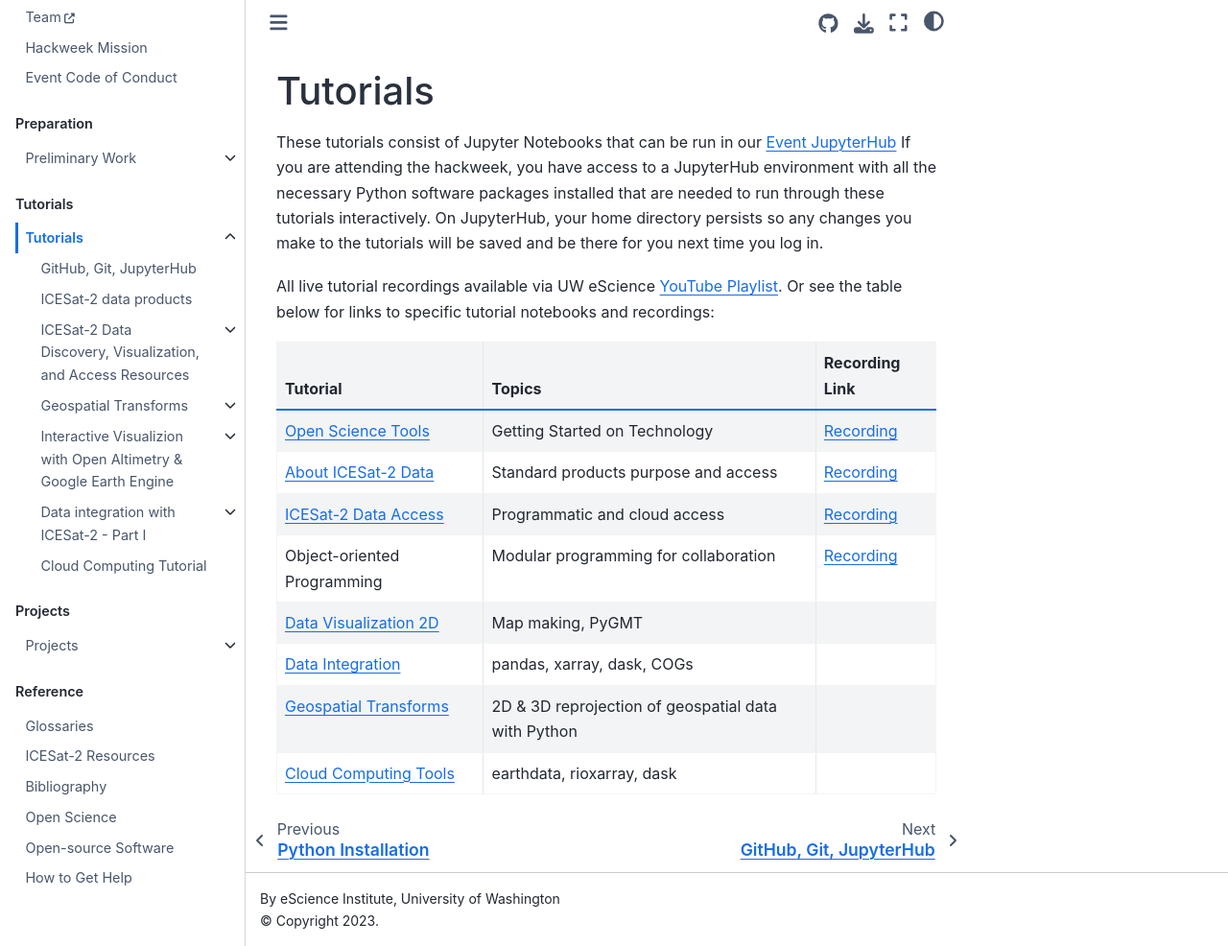
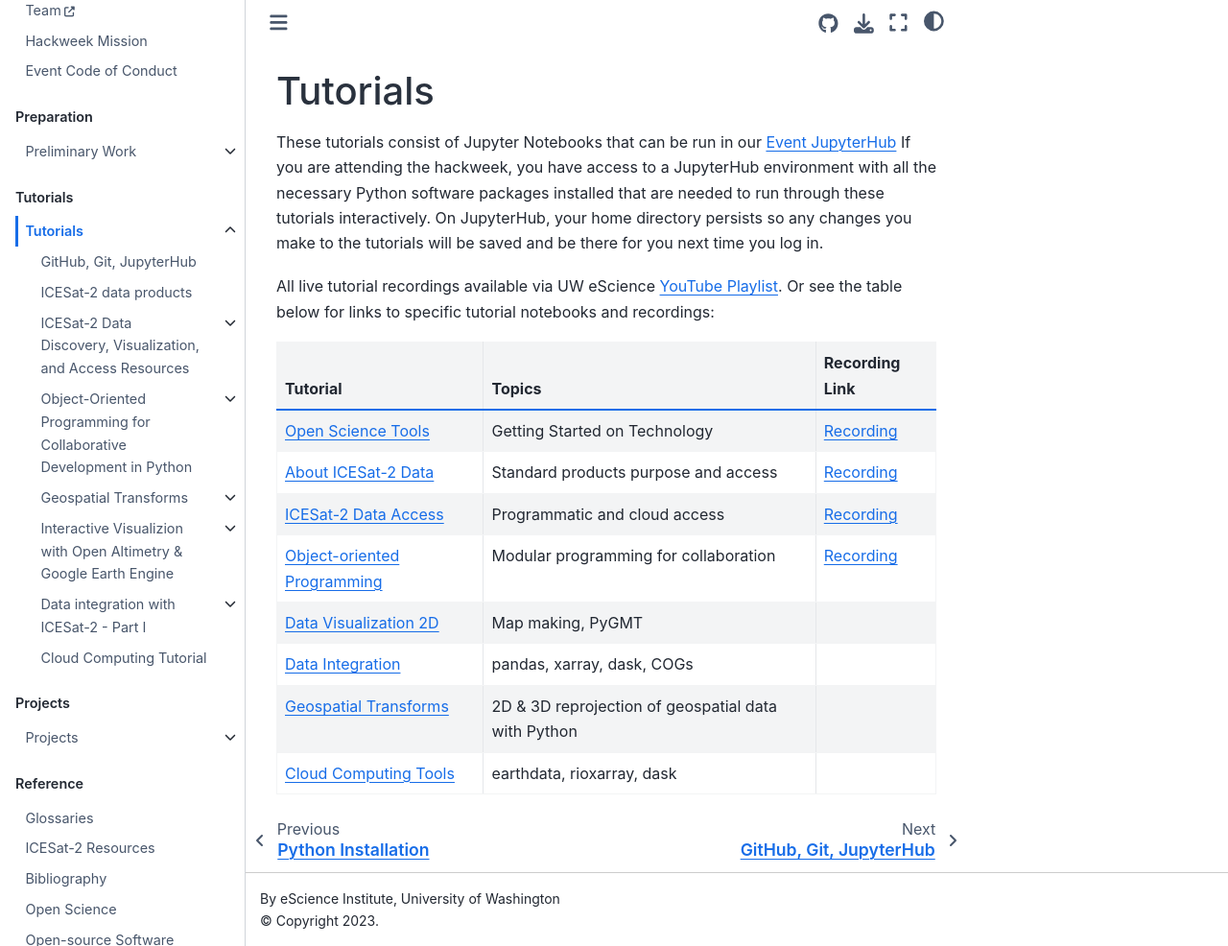
Before and after one commit to ICESAT-2HackWeek/website2022, a Jupyter Book: the page built from book/tutorials/index.md, in a window 1280 px wide and 986 px high. Shown: the whole window at 96% size. Built offline with Jupyter Book 1.0.4 settings and Sphinx 7.4.7 and the Sphinx Book theme 1.1.4, drawn with Linux system fonts in a browser that asks for light colours; pages that are not in the unit, such as notebooks, are missing from menus.

Commit message:
Tutorials - OOP - Add index
Add an index file to make these tutorial show up in the book. Also
required adding a title to each notebook.

````diff
--- a/book/_toc.yml
+++ b/book/_toc.yml
@@ -33,6 +33,11 @@ parts:
           sections:
             - file: tutorials/data_access/data_access_2_earthdata
             - file: tutorials/data_access/data_access_3_icepyx
+        - file: tutorials/ObjectOriented/index
+          sections:
+            - file: tutorials/ObjectOriented/OOP_tutorial_live
+            - file: tutorials/ObjectOriented/OOP_tutorial
+            - file: tutorials/ObjectOriented/alien
         - file: tutorials/geospatial/geospatial-intro
           sections:
             - file: tutorials/geospatial/geospatial-advanced
--- /dev/null
+++ b/book/tutorials/ObjectOriented/index.md
@@ -0,0 +1,9 @@
+# Object-Oriented Programming for Collaborative Development in Python
+
+## Slides
+
+* [Slides](https://raw.githubusercontent.com/ICESAT-2HackWeek/website2022/main/book/tutorials/ObjectOriented/OOP_slides.pdf)
+
+## Notebooks
+```{tableofcontents}
+```
--- a/book/tutorials/index.md
+++ b/book/tutorials/index.md
@@ -16,7 +16,7 @@ All live tutorial recordings available via UW eScience [YouTube Playlist](https:
 | [Open Science Tools](./jupyter.md) | Getting Started on Technology | [Recording](https://www.youtube.com/watch?v=mFaM41fRRcY) |
 | [About ICESat-2 Data](./DataProducts/DataProducts.ipynb) | Standard products purpose and access |  [Recording](https://youtu.be/pL9psogF_LQ) |
 | [ICESat-2 Data Access](./data_access/data_access_1_intro.ipynb) | Programmatic and cloud access | [Recording](https://youtu.be/UpXGZLlO76w) |
-| Object-oriented Programming | Modular programming for collaboration | [Recording](https://youtu.be/dhLkCX0OWYs) |
+| [Object-oriented Programming](./ObjectOriented/index.md) | Modular programming for collaboration | [Recording](https://youtu.be/dhLkCX0OWYs) |
 | [Data Visualization 2D](./DataVisualization/dataviz2d.py) | Map making, PyGMT |  |
 | [Data Integration](./DataIntegration/dataintegration-1.ipynb) | pandas, xarray, dask, COGs |  |
 | [Geospatial Transforms](./geospatial/geospatial-intro.ipynb) | 2D & 3D reprojection of geospatial data with Python |  |
````
Also changed, not shown: book/tutorials/ObjectOriented/OOP_tutorial.ipynb, book/tutorials/ObjectOriented/OOP_tutorial_live.ipynb, book/tutorials/ObjectOriented/alien.ipynb.
